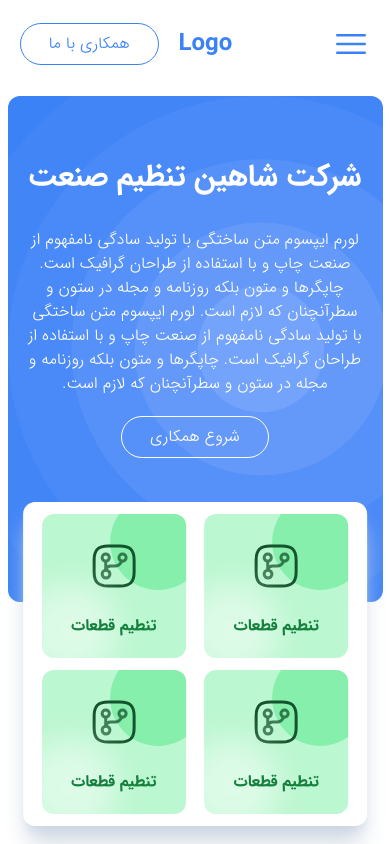
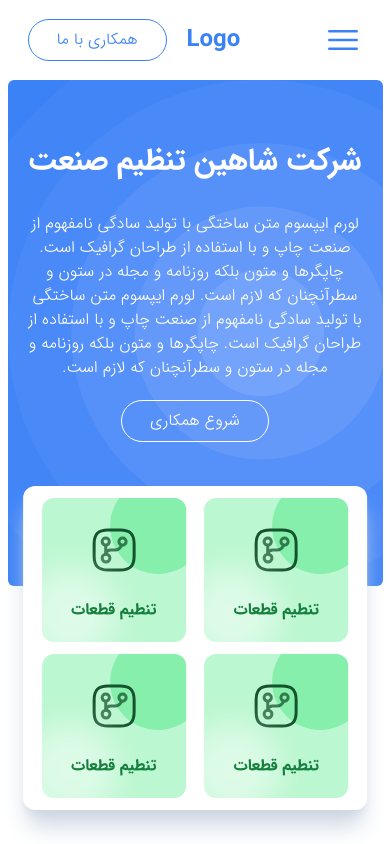
Before and after one commit to FarzadVav/shahinTanzimSanat, a React (Vite) app: page / in a window 390 px wide. Shown: the top 844 px of the page. Built offline with nearby package versions, Linux system fonts and the light colour scheme.

Commit message:
fixed header responsive

```diff
--- a/src/components/Header.jsx
+++ b/src/components/Header.jsx
@@ -3,8 +3,8 @@ import { Link, NavLink } from 'react-router-dom'
 
 export default function Header() {
   return (
-    <header className="container h-16 flex justify-between items-center px-3 mx-auto z-50
-      mb:mt-3 mb:rounded-xl">
+    <header className="container h-16 flex justify-between items-center p-5 py-10 mx-auto z-50
+      mb:rounded-xl">
       <div className='h-16 flex items-center lg:hidden'>
         <svg xmlns="http://www.w3.org/2000/svg" fill="none" viewBox="0 0 24 24" strokeWidth={1.5} stroke="currentColor"
           className="stroke-blue-500 w-10 h-10">
--- a/src/pages/Home/Home.jsx
+++ b/src/pages/Home/Home.jsx
@@ -27,7 +27,7 @@ export default function Home() {
 
   return (
     <>
-      <div id='hero-section' className='container flex flex-col gap-5 mx-auto mt-5 pt-16 pb-36 relative mb:rounded-xl'>
+      <div id='hero-section' className='container flex flex-col gap-5 pt-16 pb-36 relative rounded-md md:rounded-xl'>
         <div className="h-1/2 w-full flex flex-col justify-center items-center gap-5">
           <h3 className='text-white text-3xl lg:text-5xl irsB text-center'>شرکت شاهین تنظیم صنعت</h3>
           <p className='text-white text-center px-5 mt-3 sm:px-24'>
@@ -105,7 +105,7 @@ export default function Home() {
         </div>
       </div>
 
-      <div className="bg-slate-200 container h-max flex flex-col justify-center items-center gap-5 mt-80 mx-auto py-5 relative
+      <div className="bg-slate-200 container h-max flex flex-col justify-center items-center gap-5 mt-80 py-5 relative
         rounded-xl rounded-tr-none md:mt-48 sm:py-10">
         <div className="h-12 flex absolute -top-12 right-0">
           <button className={`bg-slate-200 py-3 px-5 rounded-tr-md
@@ -147,7 +147,7 @@ export default function Home() {
         }
       </div>
 
-      <div className="container flex flex-col gap-12 mx-auto mt-16">
+      <div className="container flex flex-col gap-12 mt-16">
         <Title
           svg={(
             <svg className='w-9 h-9 sm:w-12 sm:h-12' viewBox="0 0 24 24" fill="none" xmlns="http://www.w3.org/2000/svg">
@@ -192,7 +192,7 @@ export default function Home() {
         </div>
       </div>
 
-      <div className="container flex justify-center items-center gap-4 mx-auto mt-24
+      <div className="container flex justify-center items-center gap-4 mt-24
         sm:gap-16 lg:gap-32">
         <div className="bg-slate-200 shadow-sm shadow-slate-400 w-40 h-40 flex flex-col justify-center items-center rounded-full
           lg:w-52 lg:h-52">
@@ -205,7 +205,7 @@ export default function Home() {
           <h6 className='text-slate-500 w-1/2 text-sm text-center irsB lg:text-base'>نوشتن سناریو طراحی</h6>
         </div>
       </div>
-      <div className="container flex justify-center items-center gap-16 mx-auto mt-12
+      <div className="container flex justify-center items-center gap-16 mt-12
         md:mt-8 lg:gap-16">
         <div className="bg-slate-200 shadow-sm shadow-slate-400 w-40 h-40 hidden flex-col justify-center items-center rounded-full
           lg:w-52 lg:h-52 md:flex">
@@ -226,7 +226,7 @@ export default function Home() {
           <h6 className='text-slate-500 w-1/2 text-sm text-center irsB lg:text-base'>نوشتن سناریو طراحی</h6>
         </div>
       </div>
-      <div className="container flex justify-center items-center gap-4 mx-auto mt-12
+      <div className="container flex justify-center items-center gap-4 mt-12
         sm:gap-16 md:mt-8 lg:gap-32">
         <div className="bg-slate-200 shadow-sm shadow-slate-400 w-40 h-40 flex flex-col justify-center items-center rounded-full
           lg:w-52 lg:h-52">
--- a/tailwind.config.js
+++ b/tailwind.config.js
@@ -9,6 +9,9 @@ export default {
     extend: {
       screens: {
         "mb": "375px"
+      },
+      container: {
+        center: true
       }
     },
   },
```
Also changed, not shown: src/pages/Home/Home.css (+0 -1 lines).
